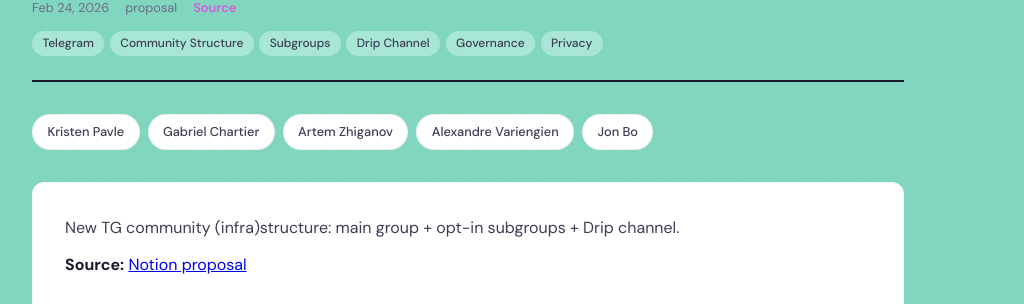
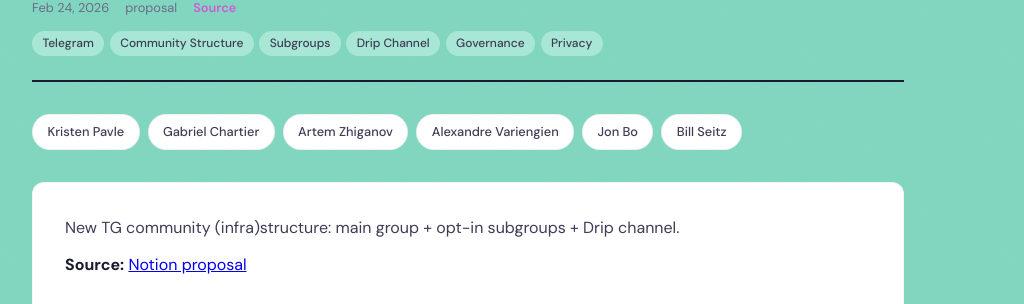
Before and after one commit to sensemaking-scenius/scenius-infra-upgrade, a Jekyll site: the page built from _artifacts/2026-02-24-telegram-restructuring-proposal.md, in a window 1280 px wide. Shown: the part 327-631 px from the top of the page, without its empty margins (172-1196 px from the left). Built offline with Jekyll 4.4.1, drawn with Linux system fonts in a browser that asks for light colours; some web fonts are replaced.

Commit message:
Add Bill Seitz as TG proposal co-author
Co-Authored-By: Claude Opus 4.6 <noreply@anthropic.com>

```diff
--- a/_artifacts/2026-02-24-telegram-restructuring-proposal.md
+++ b/_artifacts/2026-02-24-telegram-restructuring-proposal.md
@@ -10,6 +10,7 @@ authors:
   - Artem Zhiganov
   - Alexandre Variengien
   - Jon Bo
+  - Bill Seitz
 keywords:
   - Telegram
   - Community Structure
```
